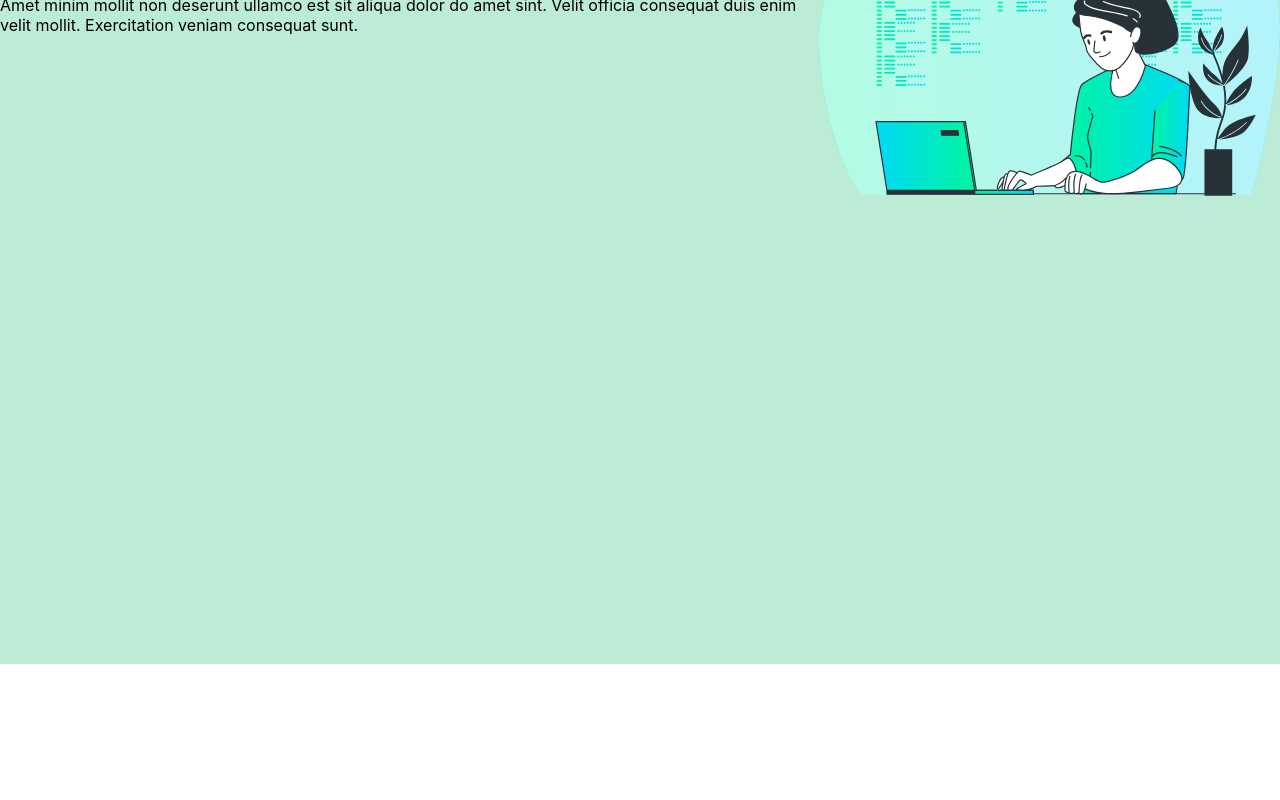
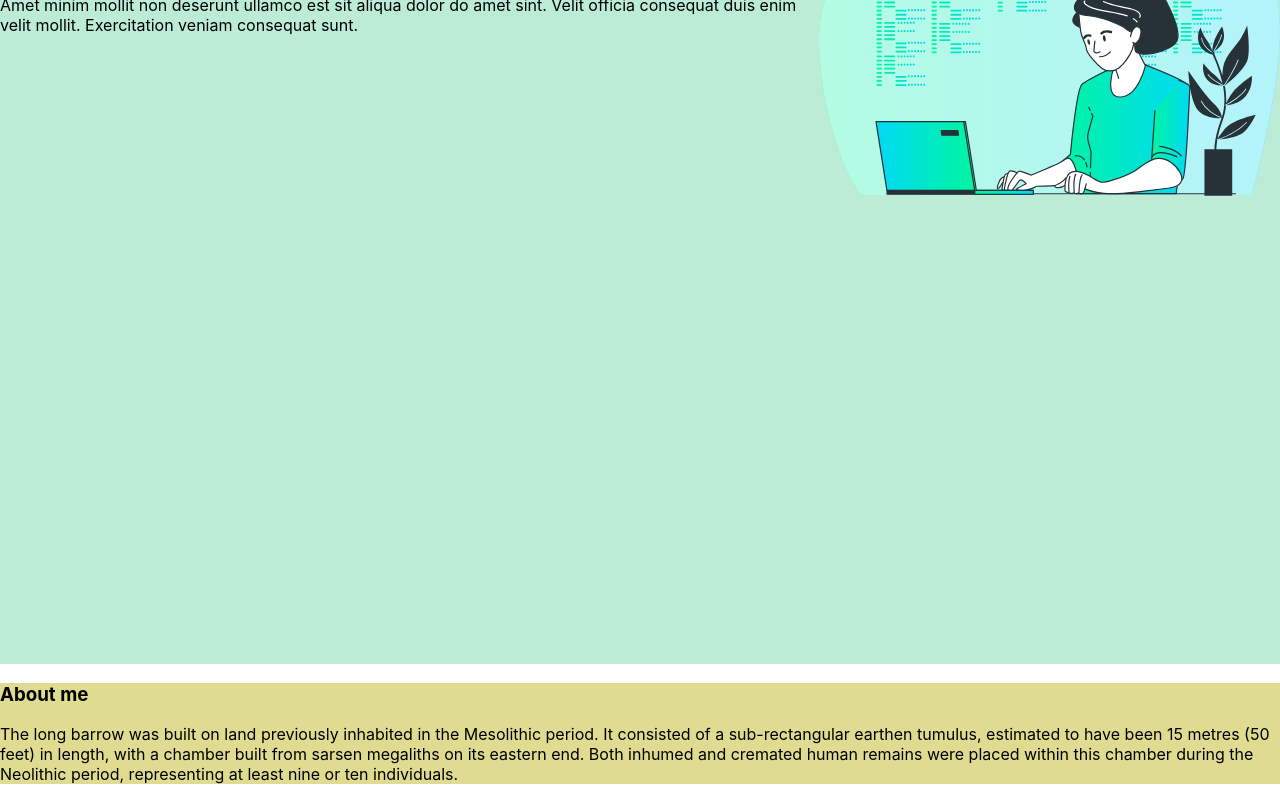
Before and after one commit to hoakiin/portfolio, a React (Vite) app: page / in a window 1280 px wide. Shown: the part 188-988 px from the top of the page. Before the commit the page ends 852 px from the top, so only its background shows below. Built offline with nearby package versions, Linux system fonts and the light colour scheme.

Commit message:
feat: add About component

```diff
--- a/src/App.tsx
+++ b/src/App.tsx
@@ -1,5 +1,6 @@
 import './App.css'
 import { Header } from './layout/header/Header';
+import { About } from './layout/sections/about/About';
 import { Main } from './layout/sections/main/Main';
 
 function App() {
@@ -7,6 +8,7 @@ function App() {
         <div className="App">
             <Header/>
             <Main/>
+            <About/>
         </div>
     )
 }
--- /dev/null
+++ b/src/layout/sections/about/About.tsx
@@ -0,0 +1,17 @@
+import styled from "styled-components";
+
+export const About = () => {
+    return (
+        <StyledAbout>
+            <Title>About me</Title>
+            <p>The long barrow was built on land previously inhabited in the Mesolithic period. It consisted of a sub-rectangular earthen tumulus, estimated to have been 15 metres (50 feet) in length, with a chamber built from sarsen megaliths on its eastern end. Both inhumed and cremated human remains were placed within this chamber during the Neolithic period, representing at least nine or ten individuals.</p>
+        </StyledAbout>
+    )
+}
+
+const StyledAbout = styled.div`
+    background-color: #dfdc92;
+`
+const Title = styled.h3`
+
+`
```
